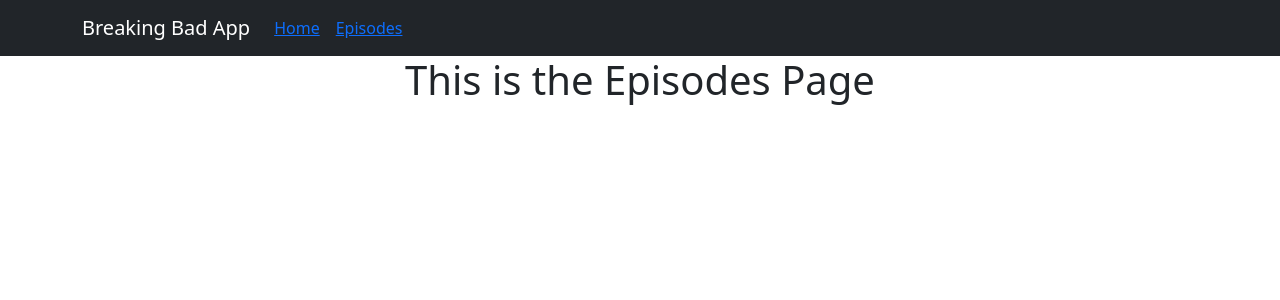
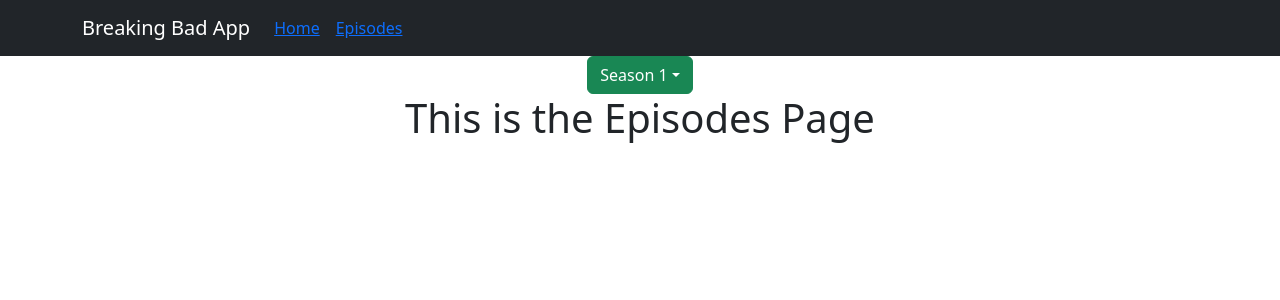
Before and after one commit to kamser/kams-breaking-bad-react, a React (Create React App) app: page /episodes in a window 1280 px wide. Shown: the top 300 px of the page. Built offline with nearby package versions, Linux system fonts and the light colour scheme.

Commit message:
Season filter done

```diff
--- /dev/null
+++ b/src/Assets/episodesData.tsx
@@ -0,0 +1,7 @@
+export enum seasonData {
+    SeasonOne = "Season 1",
+    SeasonTwo = "Season 2",
+    SeasonThree = "Season 3",
+    SeasonFour = "Season 4",
+    SeasonFive = "Season 5",
+}
--- /dev/null
+++ b/src/Components/episodesFilter.tsx
@@ -0,0 +1,33 @@
+import 'bootstrap/dist/css/bootstrap.min.css';
+import { useState } from 'react';
+import Dropdown from 'react-bootstrap/Dropdown';
+import { seasonData } from '../Assets/episodesData';
+
+function EpisodesFilter() {
+
+    const [selectedSeason, setSelectedSeason] = useState<string | null>(seasonData.SeasonOne);
+
+    const changeSeason = (newSelectedSeason: string | null) => {
+        setSelectedSeason(newSelectedSeason);
+    }
+
+    return (
+        <Dropdown onSelect={(eventKey: string | null) => changeSeason(eventKey)}>
+            <Dropdown.Toggle variant="success" id="dropdown-basic">
+                {selectedSeason}
+            </Dropdown.Toggle>
+
+            <Dropdown.Menu>
+                <Dropdown.Item eventKey={seasonData.SeasonOne}>{seasonData.SeasonOne}</Dropdown.Item>
+                <Dropdown.Item eventKey={seasonData.SeasonTwo}>{seasonData.SeasonTwo}</Dropdown.Item>
+                <Dropdown.Item eventKey={seasonData.SeasonThree}>{seasonData.SeasonThree}</Dropdown.Item>
+                <Dropdown.Item eventKey={seasonData.SeasonFour}>{seasonData.SeasonFour}</Dropdown.Item>
+                <Dropdown.Item eventKey={seasonData.SeasonFive}>{seasonData.SeasonFive}</Dropdown.Item>
+            </Dropdown.Menu>
+        </Dropdown>
+    );
+}
+
+
+
+export default EpisodesFilter;
--- a/src/Components/shit.tsx
+++ /dev/null
@@ -1 +0,0 @@
-export {}
--- a/src/Pages/Episodes/Episodes.tsx
+++ b/src/Pages/Episodes/Episodes.tsx
@@ -1,10 +1,16 @@
 import React from 'react'
+import 'bootstrap/dist/css/bootstrap.min.css';
+import Container from 'react-bootstrap/Container';
+import Row from 'react-bootstrap/Row';
+import Col from 'react-bootstrap/Col';
+import EpisodesFilter from '../../Components/episodesFilter';
 
 
 const Episodes = () => {
     return(
         <>
             <div>
+                <EpisodesFilter></EpisodesFilter>
                 <h1>This is the Episodes Page</h1>
             </div>
         </>
```
